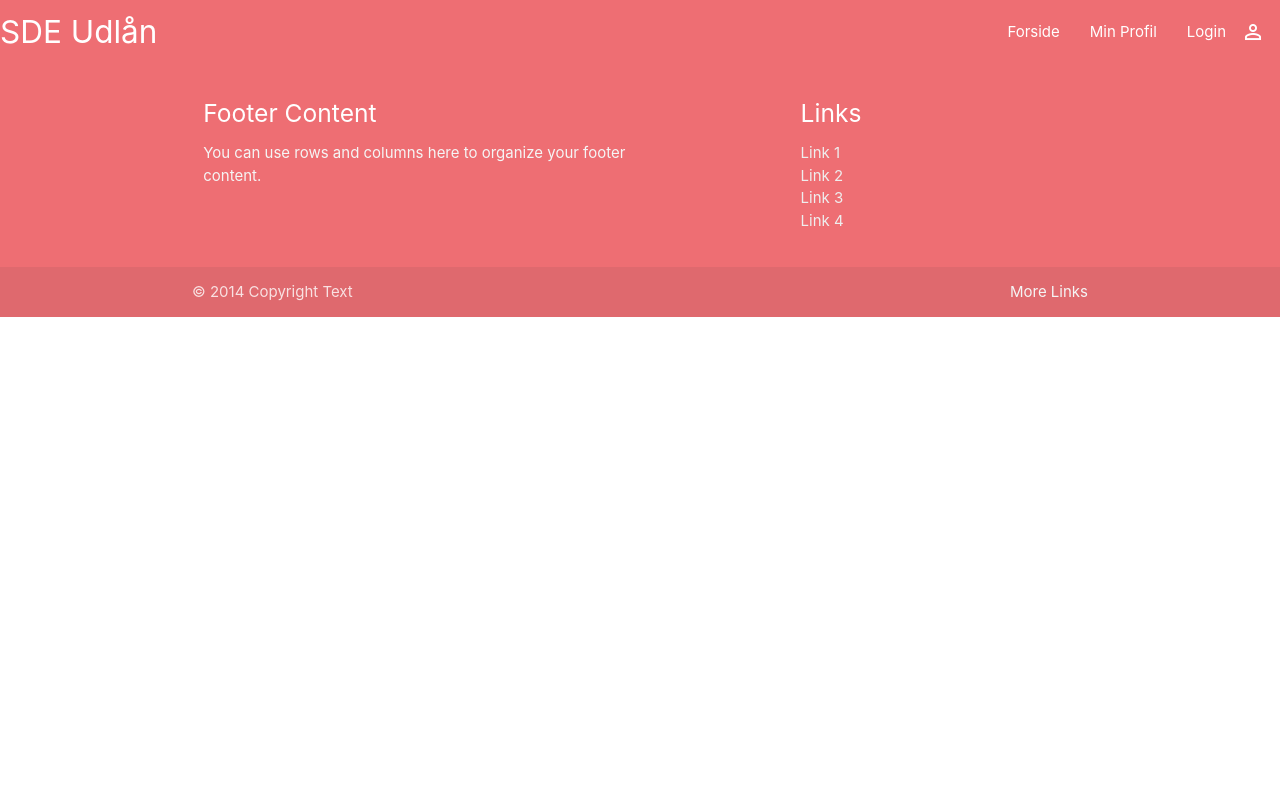
After one commit to bULLETHELL/sde-datacenter-leasing-system, a Django app: page / in a window 1280 px wide. The commit adds this page. Run offline with Django 3.2, Linux system fonts and the light colour scheme.

Commit message:
static login and header

```diff
--- a/mysite/main/models.py
+++ b/mysite/main/models.py
@@ -9,7 +9,7 @@ class Names(models.Model):
 
 class Users(models.Model):
     username = models.CharField(max_length=50)
-    Password = models.CharField()
+    Password = models.CharField(max_length=50)
 
 
 class UserTypes(models.Model):
--- /dev/null
+++ b/mysite/main/templates/main/header.html
@@ -0,0 +1,67 @@
+{% load static %}
+<head>
+    <!-- Compiled and minified CSS -->
+    <link rel="stylesheet" href="https://cdnjs.cloudflare.com/ajax/libs/materialize/1.0.0/css/materialize.min.css">
+    <link rel="stylesheet" type="text/css" href="{% static 'css/login.css' %}">
+    <link href="https://fonts.googleapis.com/icon?family=Material+Icons" rel="stylesheet">
+    <!-- Compiled and minified JavaScript -->
+    <script src="https://cdnjs.cloudflare.com/ajax/libs/materialize/1.0.0/js/materialize.min.js"></script>
+    <script src="https://code.jquery.com/jquery-3.4.1.min.js" integrity="sha256-CSXorXvZcTkaix6Yvo6HppcZGetbYMGWSFlBw8HfCJo=" crossorigin="anonymous"></script>
+</head>
+<body>
+    <nav>
+        <div class="nav-wrapper">
+        <a href="#" class="brand-logo">SDE Udlån</a>
+        <ul id="nav-mobile" class="right hide-on-med-and-down">
+            <li><a href="home.html">Forside</a></li>
+            <li><a href="profile.html">Min Profil</a></li>
+            <li><a onclick="loginShow()"><i class="material-icons right">perm_identity</i>Login</a></li>
+        </ul>
+        </div>
+    </nav>
+    <!-- Login Form -->
+    <form id="login" class="col s12 login_box" action="" method="post">
+        <div class="row">
+          <div class="input-field col s12">
+            <input id="username" type="text" required>
+            <label for="username">Username</label>
+          </div>
+          <div class="input-field col s12">
+            <input id="password" type="password" required>
+            <label for="password">Password</label>
+          </div>
+          <div class="col s12">
+            <a class="waves-effect waves-light btn" style="width:100%;background-color:#4267B1;">Log in</a>
+            <p class="center">Not registered? <a href="#">Create an account</a></p>
+          </div>
+        </div>
+    </form>
+    <script type="text/javascript" src="{% static 'js/login.js' %}"></script>
+    {% block content %}
+    {% endblock content %}
+</body>
+<footer class="page-footer">
+          <div class="container">
+            <div class="row">
+              <div class="col l6 s12">
+                <h5 class="white-text">Footer Content</h5>
+                <p class="grey-text text-lighten-4">You can use rows and columns here to organize your footer content.</p>
+              </div>
+              <div class="col l4 offset-l2 s12">
+                <h5 class="white-text">Links</h5>
+                <ul>
+                  <li><a class="grey-text text-lighten-3" href="#!">Link 1</a></li>
+                  <li><a class="grey-text text-lighten-3" href="#!">Link 2</a></li>
+                  <li><a class="grey-text text-lighten-3" href="#!">Link 3</a></li>
+                  <li><a class="grey-text text-lighten-3" href="#!">Link 4</a></li>
+                </ul>
+              </div>
+            </div>
+          </div>
+          <div class="footer-copyright">
+            <div class="container">
+            © 2014 Copyright Text
+            <a class="grey-text text-lighten-4 right" href="#!">More Links</a>
+            </div>
+          </div>
+</footer>
--- a/mysite/main/templates/main/home.html
+++ b/mysite/main/templates/main/home.html
@@ -1,16 +1,6 @@
-<!DOCTYPE html>
-<html lang="en">
-<head>
-    <meta charset="UTF-8">
-    <title>yeet</title>
-      <!-- Compiled and minified CSS -->
-    <link rel="stylesheet" href="https://cdnjs.cloudflare.com/ajax/libs/materialize/1.0.0/css/materialize.min.css">
+{% extends 'main/header.html' %}
+<body>
+{% block 'content' %}
 
-    <!-- Compiled and minified JavaScript -->
-    <script src="https://cdnjs.cloudflare.com/ajax/libs/materialize/1.0.0/js/materialize.min.js"></script>
-
-</head>
-<body>
-
+{% endblock 'content' %}
 </body>
-</html>
--- a/mysite/main/urls.py
+++ b/mysite/main/urls.py
@@ -6,4 +6,5 @@ app_name = 'main'  # here for namespacing of urls.
 
 urlpatterns = [
     path("", views.homepage, name="homepage"),
+    path("profile", views.profile, name="profile"),
 ]
--- a/mysite/main/views.py
+++ b/mysite/main/views.py
@@ -5,4 +5,8 @@ from django.http import HttpResponse
 # Create your views here.
 def homepage(request):
     return render(request=request,
-                  template_name='mysite/main/templates/main/home.html')
+                  template_name='main/home.html')
+
+def profile(request):
+    return render(request=request,
+                  template_name='main/profile.html')
--- a/mysite/mysite/settings.py
+++ b/mysite/mysite/settings.py
@@ -114,3 +114,9 @@ USE_TZ = True
 # https://docs.djangoproject.com/en/3.0/howto/static-files/
 
 STATIC_URL = '/static/'
+
+STATICFILES_DIRS = (
+    os.path.join(BASE_DIR, 'static'),
+)
+
+STATIC_ROOT = os.path.join(BASE_DIR, 'staticfiles')
--- /dev/null
+++ b/mysite/static/js/login.js
@@ -0,0 +1,8 @@
+function loginShow() {
+    var x = document.getElementById("login");
+    if (x.style.display === "none") {
+      x.style.display = "block";
+    } else {
+      x.style.display = "none";
+    }
+  }
```
Also changed, not shown: mysite/main/templates/main/profile.html (added, +28 -0 lines), mysite/static/css/login.css (added, +31 -0 lines).
